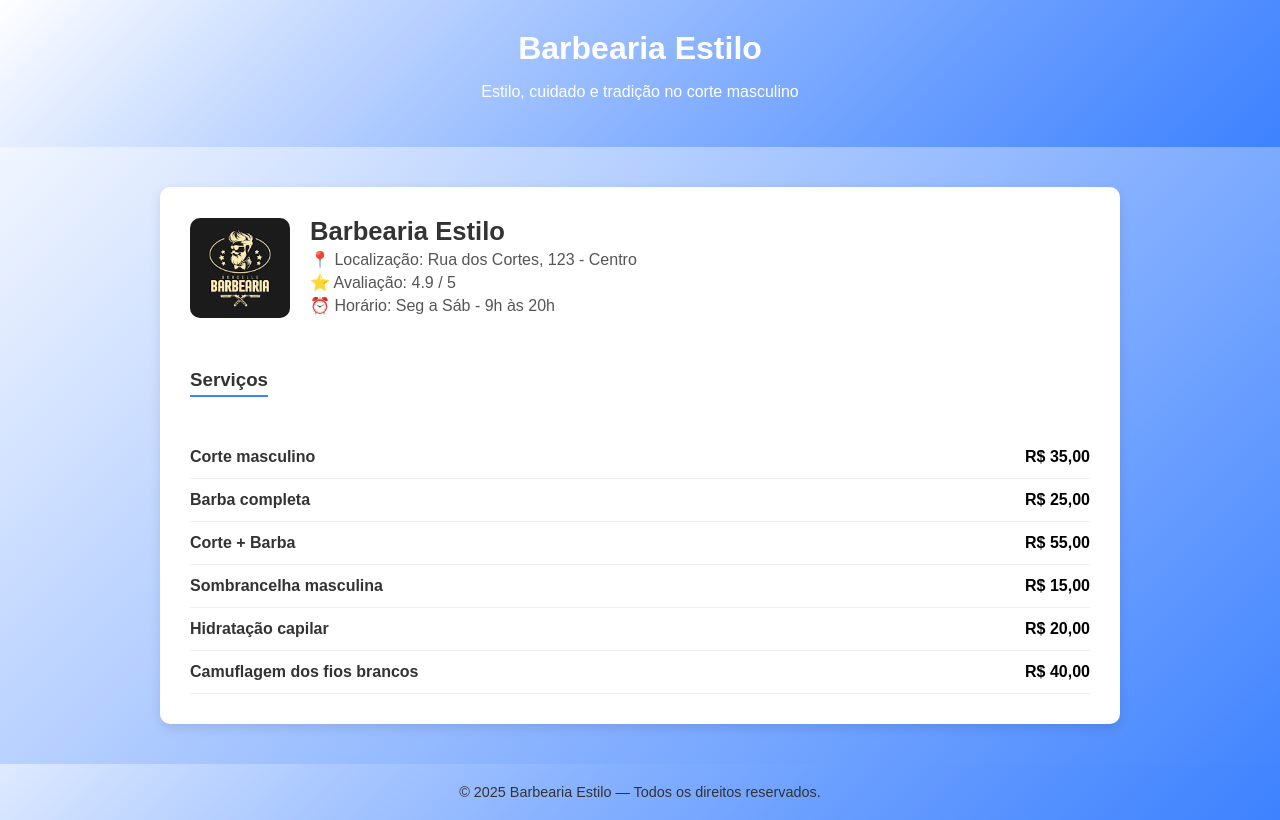
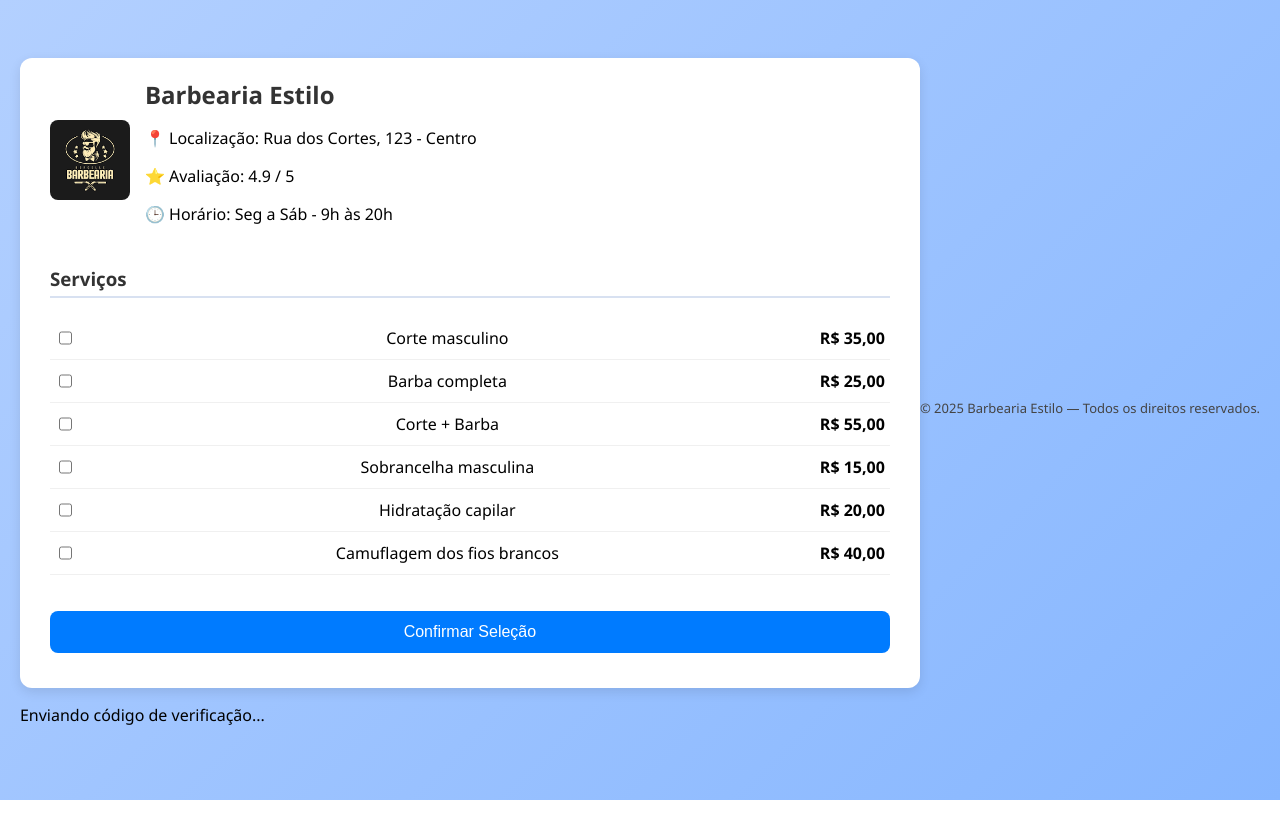
Before and after one commit to Renatohost/meu-site, a website: page barbeiro.html in a window 1280 px wide. Drawn offline with Linux system fonts and the light colour scheme.

Commit message:
commit para salvar a pag de confirmação de pedido

```diff
--- a/barbeiro.css
+++ b/barbeiro.css
@@ -1,85 +1,109 @@
 body {
-  font-family: 'Poppins', sans-serif;
-  background: linear-gradient(135deg, #ffffff8a, #3e82ff);
+  margin: 0;
+  font-family: "Segoe UI", sans-serif;
+  background: linear-gradient(135deg, #b3d0ff, #86b6ff);
+  display: flex;
+  justify-content: center;
+  align-items: center;
+  min-height: 100vh;
+}
+
+.container {
+  width: 100%;
+  max-width: 900px;
+}
+
+.card {
+  background: white;
+  padding: 20px 30px;
+  border-radius: 12px;
+  box-shadow: 0 4px 12px rgba(0, 0, 0, 0.1);
+}
+
+.header {
+  display: flex;
+  align-items: center;
+  gap: 15px;
+}
+
+.header img {
+  width: 80px;
+  height: 80px;
+  border-radius: 8px;
+}
+
+.info h2 {
   margin: 0;
   color: #333;
 }
 
-header {
-    background: linear-gradient(135deg, #ffffff8a, #3e82ff);
-  color: #fff;
-  text-align: center;
-  padding: 30px 20px;
-}
-
-header h1 {
-  margin: 0;
-  font-size: 2rem;
-}
-
-.container {
-  max-width: 900px;
-  margin: 40px auto;
-  background-color: #fff;
-  border-radius: 10px;
-  box-shadow: 0 4px 12px rgba(0,0,0,0.1);
-  padding: 30px;
-}
-
-.info {
-  display: flex;
-  align-items: center;
-  margin-bottom: 20px;
-}
-
-.info img {
-  width: 100px;
-  height: 100px;
-  border-radius: 10px;
-  margin-right: 20px;
-}
-
-.info h2 {
-  margin: 0;
-  font-size: 1.6rem;
-}
-
-.info p {
-  margin: 4px 0;
-  color: #555;
-}
-
 h3 {
-  border-bottom: 2px solid #3e82ff;
-  display: inline-block;
-  padding-bottom: 4px;
-  margin-top: 30px;
+  border-bottom: 2px solid #d8e1f1;
+  padding-bottom: 5px;
+  color: #333;
+  margin-top: 25px;
 }
 
 .servicos {
-  margin-top: 20px;
+  list-style: none;
+  padding: 0;
+  margin-top: 10px;
 }
 
-.servico {
+.servicos li {
   display: flex;
   justify-content: space-between;
-  padding: 12px 0;
-  border-bottom: 1px solid #eee;
+  padding: 10px 5px;
+  border-bottom: 1px solid #f0f0f0;
 }
 
-.servico span {
-  font-weight: 600;
+.servicos label {
+  display: flex;
+  justify-content: space-between;
+  width: 100%;
+  cursor: pointer;
 }
 
-.valor {
-  color: #000000;
+.servicos span {
   font-weight: bold;
+}
+
+button {
+  margin-top: 20px;
+  width: 100%;
+  background-color: #007bff;
+  border: none;
+  color: white;
+  padding: 12px;
+  font-size: 16px;
+  border-radius: 8px;
+  cursor: pointer;
+  transition: background 0.3s;
+}
+
+button:hover {
+  background-color: #0056c2;
+}
+
+#resumo {
+  margin-top: 15px;
+  font-weight: bold;
+  color: #333;
+  text-align: center;
 }
 
 footer {
   text-align: center;
-  padding: 20px;
-  font-size: 0.9rem;
-   background: linear-gradient(135deg, #ffffff8a, #3e82ff);
-  margin-top: 0px;
+  color: #444;
+  margin-top: 15px;
+  font-size: 13px;
 }
+
+input[type="text"] {
+  width: 100%;
+  padding: 10px;
+  border-radius: 8px;
+  border: 1px solid #ccc;
+  font-size: 16px;
+  margin-top: 10px;
+}
--- a/barbeiro.html
+++ b/barbeiro.html
@@ -1,61 +1,52 @@
 <!DOCTYPE html>
 <html lang="pt-BR">
 <head>
-  <meta charset="UTF-8" />
-  <meta name="viewport" content="width=device-width, initial-scale=1.0" />
+    <meta charset="UTF-8">
+    <meta name="viewport" content="width=device-width, initial-scale=1.0">
     <title>Barbearia Estilo</title>
-  <link rel="stylesheet" href="barbeiro.css" />
+    <link rel="stylesheet" href="barbeiro.css">
 </head>
 <body>
-
-  <header>
-    <h1>Barbearia Estilo</h1>
-    <p>Estilo, cuidado e tradição no corte masculino</p>
-  </header>
-
     <div class="container">
+        <div class="card">
+            <div class="header">
+                <img src="barber.jpeg" alt="Logo Barbearia">
                 <div class="info">
-      <img src="barber.jpeg" alt="Logo da Barbearia Estilo">
-      <div>
                     <h2>Barbearia Estilo</h2>
                     <p>📍 Localização: Rua dos Cortes, 123 - Centro</p>
                     <p>⭐ Avaliação: 4.9 / 5</p>
-        <p>⏰ Horário: Seg a Sáb - 9h às 20h</p>
+                    <p>🕒 Horário: Seg a Sáb - 9h às 20h</p>
                 </div>
             </div>
 
             <h3>Serviços</h3>
-    <div class="servicos">
-      <div class="servico">
-        <span>Corte masculino</span>
-        <span class="valor">R$ 35,00</span>
+            <ul class="servicos">
+                <li><label><input type="checkbox" value="Corte masculino" data-preco="35"> Corte masculino <span>R$ 35,00</span></label></li>
+                <li><label><input type="checkbox" value="Barba completa" data-preco="25"> Barba completa <span>R$ 25,00</span></label></li>
+                <li><label><input type="checkbox" value="Corte + Barba" data-preco="55"> Corte + Barba <span>R$ 55,00</span></label></li>
+                <li><label><input type="checkbox" value="Sobrancelha masculina" data-preco="15"> Sobrancelha masculina <span>R$ 15,00</span></label></li>
+                <li><label><input type="checkbox" value="Hidratação capilar" data-preco="20"> Hidratação capilar <span>R$ 20,00</span></label></li>
+                <li><label><input type="checkbox" value="Camuflagem dos fios brancos" data-preco="40"> Camuflagem dos fios brancos <span>R$ 40,00</span></label></li>
+            </ul>
+
+            <button id="confirmar">Confirmar Seleção</button>
+            <div id="resumo"></div>
         </div>
-      <div class="servico">
-        <span>Barba completa</span>
-        <span class="valor">R$ 25,00</span>
-      </div>
-      <div class="servico">
-        <span>Corte + Barba</span>
-        <span class="valor">R$ 55,00</span>
-      </div>
-      <div class="servico">
-        <span>Sombrancelha masculina</span>
-        <span class="valor">R$ 15,00</span>
-      </div>
-      <div class="servico">
-        <span>Hidratação capilar</span>
-        <span class="valor">R$ 20,00</span>
-      </div>
-      <div class="servico">
-        <span>Camuflagem dos fios brancos</span>
-        <span class="valor">R$ 40,00</span>
-      </div>
+
+               <!-- Animação de carregamento -->
+               <div id="loading" class="hidden">
+                <div class="spinner"></div>
+                <p>Enviando código de verificação...</p>
             </div>
         </div>
 
         <footer>
             © 2025 Barbearia Estilo — Todos os direitos reservados.
         </footer>
+    </div>
 
+
+
+    <script src="barbeiro.js"></script>
 </body>
 </html>
--- /dev/null
+++ b/barbeiro.js
@@ -0,0 +1,22 @@
+document.getElementById("confirmar").addEventListener("click", function() {
+    const selecionados = Array.from(document.querySelectorAll('input[type="checkbox"]:checked'));
+    const resumoDiv = document.getElementById("resumo");
+
+    if (selecionados.length === 0) {
+        resumoDiv.textContent = "Selecione pelo menos um serviço!";
+        resumoDiv.style.color = "red";
+        return;
+    }
+
+    // Salvar os serviços selecionados e total no localStorage
+    const servicos = selecionados.map(item => item.value);
+    const total = selecionados
+        .map(item => Number(item.dataset.preco))
+        .reduce((a, b) => a + b, 0);
+
+    localStorage.setItem("servicosSelecionados", JSON.stringify(servicos));
+    localStorage.setItem("valorTotal", total);
+
+    // Redirecionar para a página de verificação
+    window.location.href = "verificacao.html";
+});
```
Lines whose indentation alone changed are shown as unchanged.
